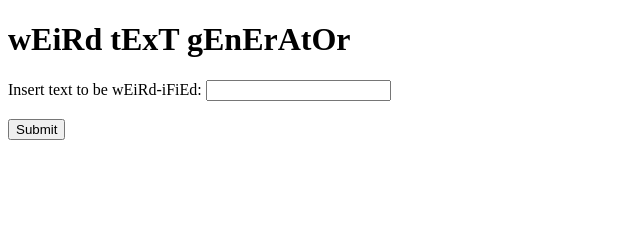
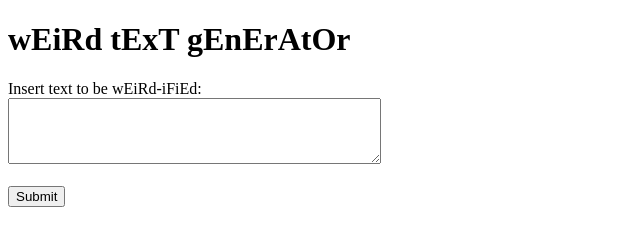
Before and after one commit to AdamHarrison99/git, a plain HTML site: page JavaScript/wEiRd tExT.html in a window 1280 px wide. Shown: the whole page, without its empty margins (0-640 px from the left). Drawn offline with Linux system fonts and the light colour scheme.

Commit message:
Update wEiRd tExT.html

```diff
--- a/JavaScript/wEiRd tExT.html
+++ b/JavaScript/wEiRd tExT.html
@@ -4,8 +4,8 @@
 
 <h1>wEiRd tExT gEnErAtOr</h1>
 
-<label for="fname">Insert text to be wEiRd-iFiEd: </label>
-<input type="text" id="input" name="input"><br><br>
+<label for="fname">Insert text to be wEiRd-iFiEd: </label><br>
+<textarea type="text" id="input" name="input" rows="4" cols="44"></textarea><br><br>
 <button type="button" id="myBtn" onclick="weirdText()">
     Submit
 </button>
@@ -16,7 +16,7 @@
   function weirdText(){
     var charCase = "lower"; var weird_string = "";
     const text = document.getElementById('input').value;
-    let i = ""
+    let i = "";
       for (i; i < text.length; i++){
         if (charCase == "lower"){
           weird_string += text.charAt(i).toLowerCase();
```
